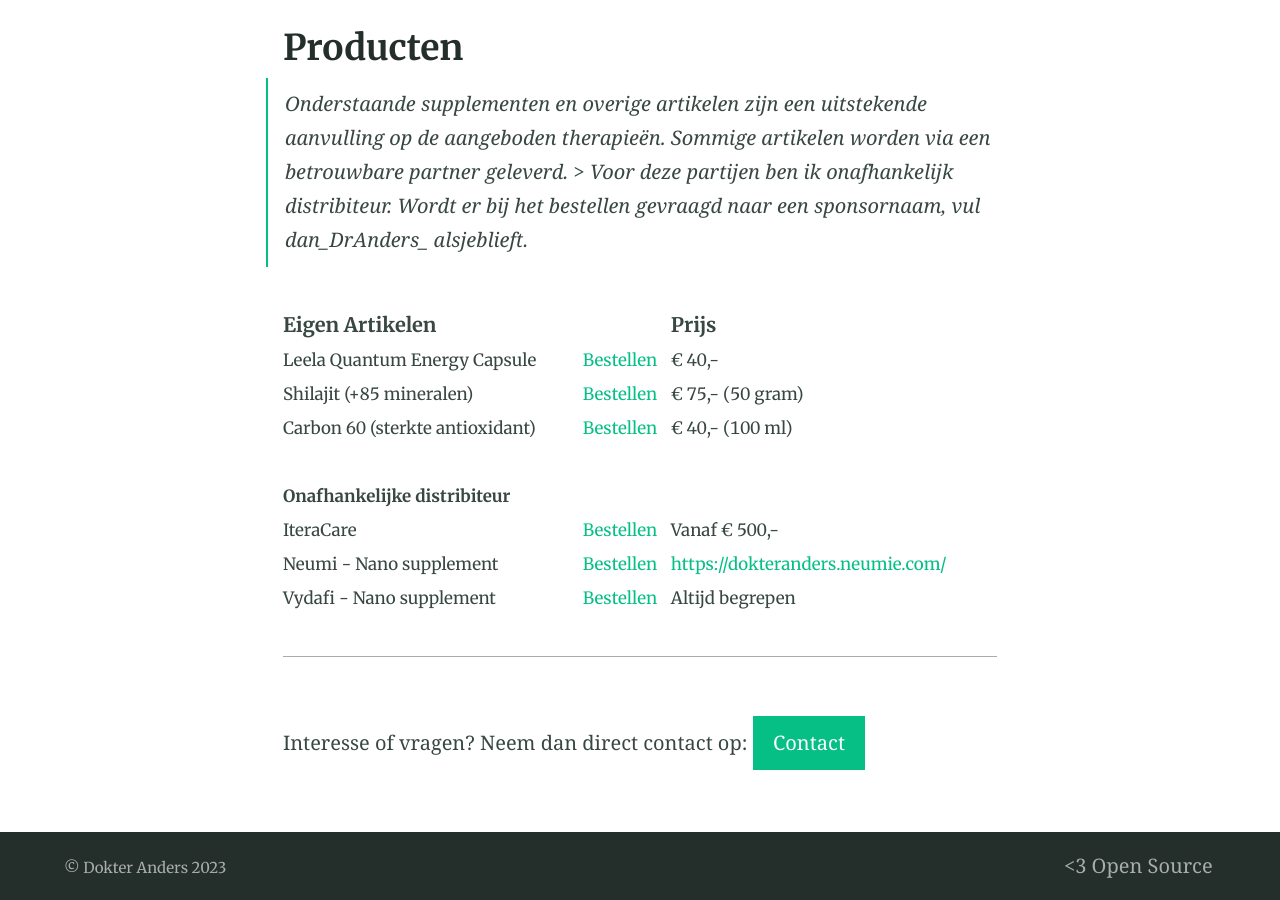
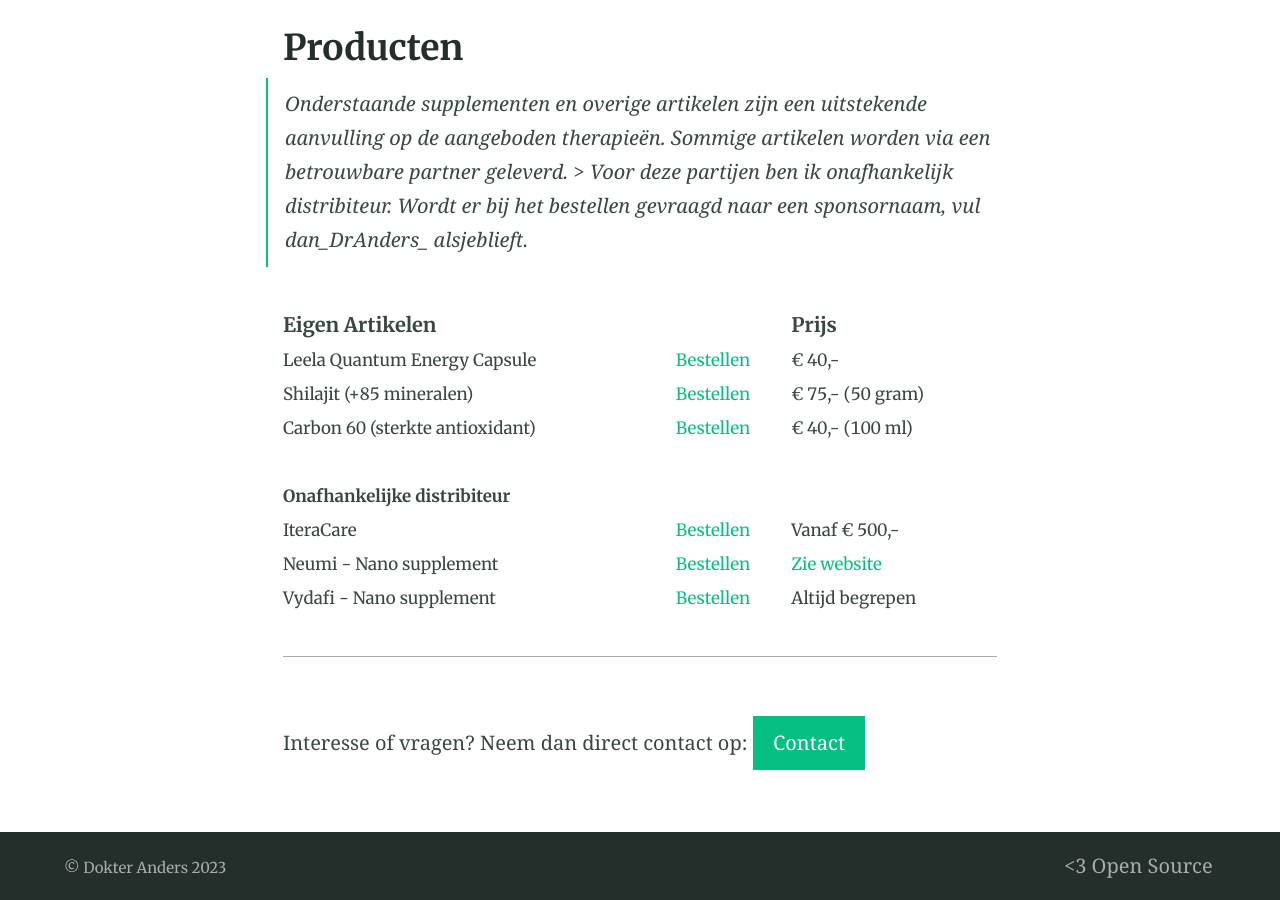
Before and after one commit to dokteranders/dokteranders.com, a Jekyll site: the page built from behandelingen.md, in a window 1280 px wide and 900 px high, scrolled down 985 px. Built offline with Jekyll 4.4.1, drawn with Linux system fonts in a browser that asks for light colours.

Commit message:
Update behandelingen.md

```diff
--- a/behandelingen.md
+++ b/behandelingen.md
@@ -30,7 +30,7 @@
 |                                 	|                                                      	|                 	|
 | **Onafhankelijke distribiteur** 	|                                                      	|                 	|
 | IteraCare                       	| [Bestellen](https://www.thzforyou.nl/producten-thz/) 	| Vanaf € 500,-   	|
-| Neumi - Nano supplement         	| [Bestellen](https://dokteranders.neumi.com/)         	| [https://dokteranders.neumie.com/](Zie website)     	|
+| Neumi - Nano supplement         	| [Bestellen](https://dokteranders.neumi.com/)         	| [Zie website](https://dokteranders.neumie.com/)     	|
 | Vydafi - Nano supplement        	| [Bestellen](https://vidafyglobal.com/dranders)       	| Altijd begrepen 	|
 
 ---
```
